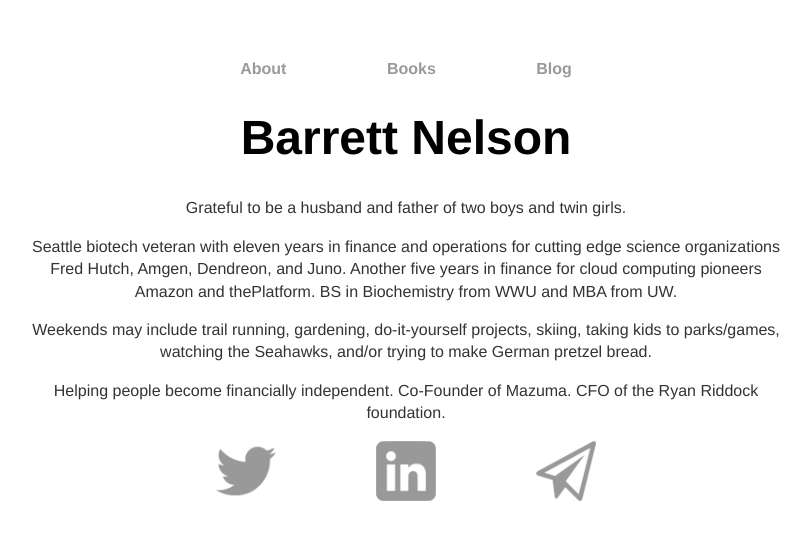
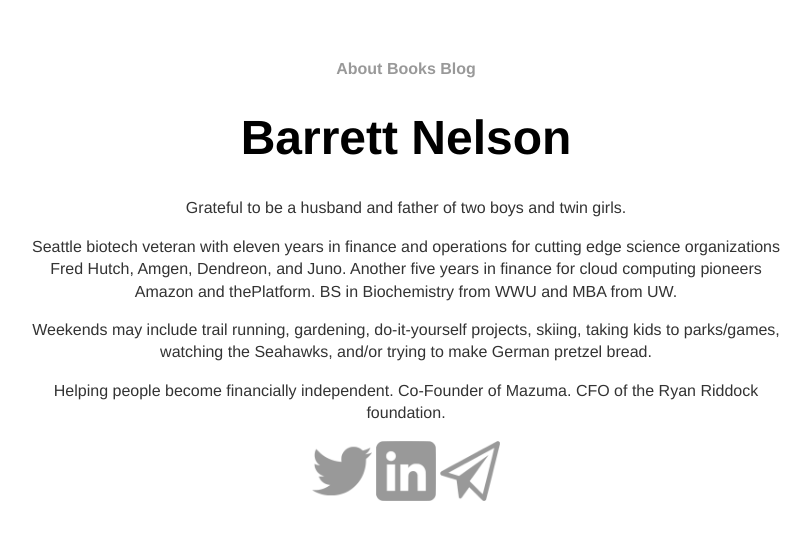
Before and after one commit to bstnel/bstnel.github.io, a Jekyll site: the page built from index.html, in a window 1280 px wide. Shown: the top 540 px of the page, without its empty margins (234-1045 px from the left). Built offline with Jekyll 4.4.1, drawn with Linux system fonts in a browser that asks for light colours.

Commit message:
Update main.css

```diff
--- a/css/main.css
+++ b/css/main.css
@@ -15,7 +15,6 @@ nav ul, footer ul {
 nav ul li, footer ul li {
     display: inline;
     font-size: 1em;
-    padding: 3em;
 }
 a {
     text-decoration: none;
@@ -39,8 +38,6 @@ p {
 footer {
     font-size: 1em;
     display: inline;
-    margin-top: 3em;
-    padding-top: 3em;
 }
 
 ul.posts {
```
